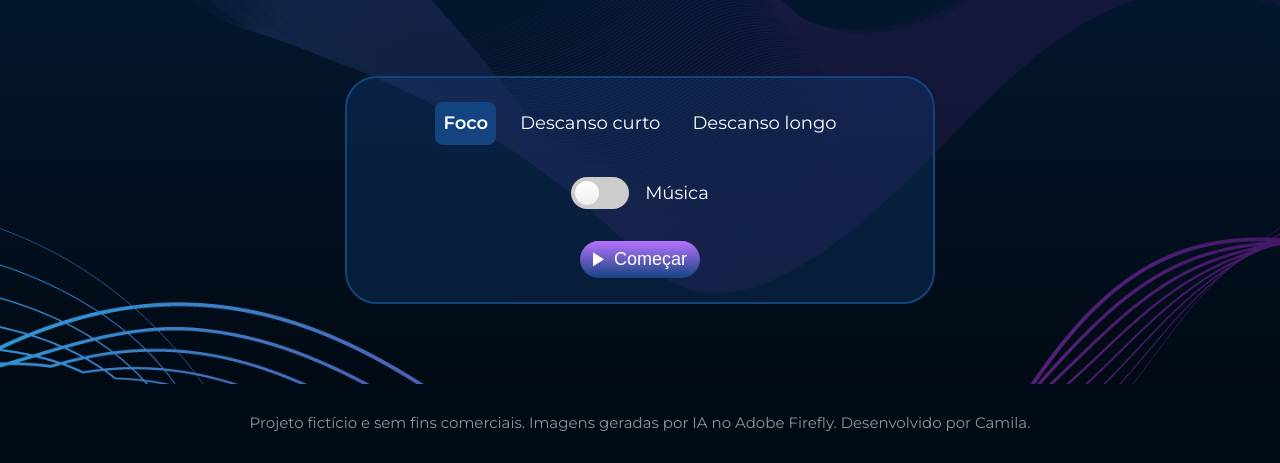
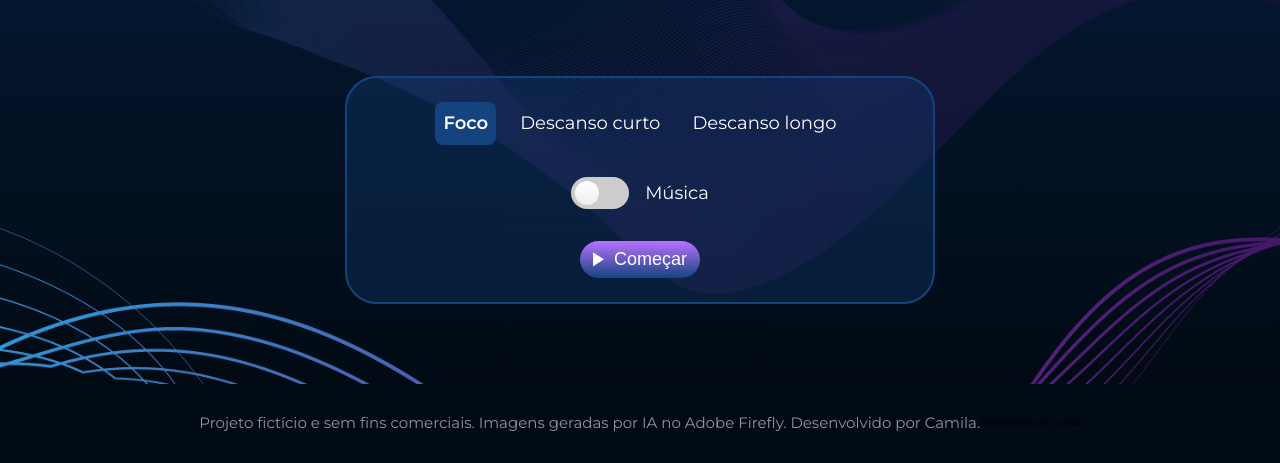
Before and after one commit to camilapferreira/fokus-test, a plain HTML site: page index.html in a window 1280 px wide. Shown: the part 548-1011 px from the top of the page. Drawn offline with nearby package versions, Linux system fonts and the light colour scheme; files whose address does not match are found by name; a web font is replaced by a local one.

Commit message:
index footer add paragraph

```diff
--- a/index.html
+++ b/index.html
@@ -110,6 +110,7 @@
           Projeto fictício e sem fins comerciais. Imagens geradas por IA no
           Adobe Firefly. Desenvolvido por Camila.
         </p>
+        <p>desenvolvido por Camila</p>
       </footer>
     </main>
   </body>
```
